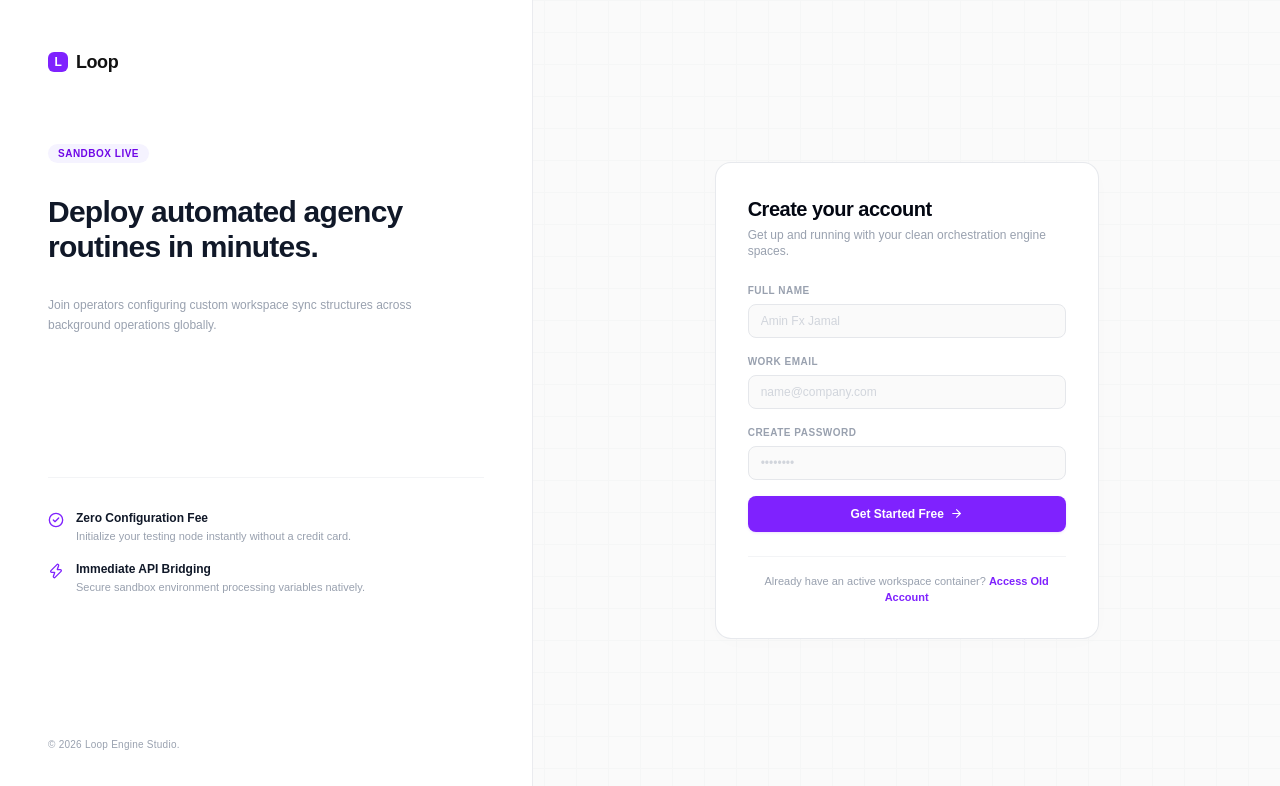
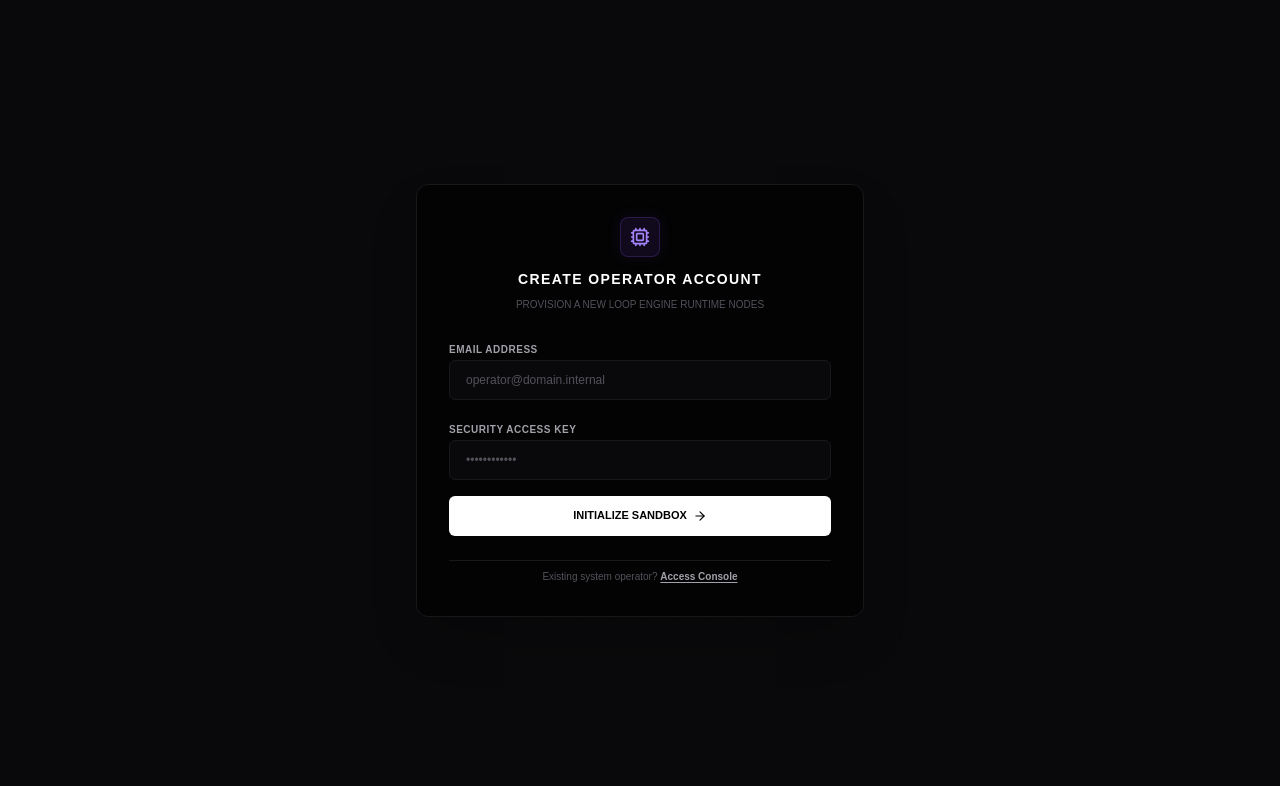
Before and after one commit to aminfxjamal-netizen/loopv1, a Next.js app: page /signup in a window 1280 px wide. Shown: the top 786 px of the page. Built offline with nearby package versions, Linux system fonts and the light colour scheme.

Commit message:
Auth: Upgrade signup pipeline to auto-provision user profiles with free tier token balances

```diff
--- a/app/signup/page.tsx
+++ b/app/signup/page.tsx
@@ -2,186 +2,143 @@
 
 import { useState } from 'react';
 import { useRouter } from 'next/navigation';
-import { ArrowRight, Loader2, CheckCircle2, ShieldCheck, Zap } from 'lucide-react';
 import Link from 'next/link';
+import { supabase } from '@/lib/supabase';
+import { Cpu, ShieldAlert, ArrowRight, Loader2 } from 'lucide-react';
 
-export default function PerfectSignupPage() {
+export default function EnhancedSignupPage() {
   const router = useRouter();
-  const [name, setName] = useState('');
   const [email, setEmail] = useState('');
   const [password, setPassword] = useState('');
-  const [isLoading, setIsLoading] = useState(false);
-  const [error, setError] = useState('');
+  const [statusLog, setStatusLog] = useState<string | null>(null);
+  const [loading, setLoading] = useState(false);
 
-  const handleSignupAndAutoLogin = async (e: React.FormEvent) => {
+  const handleRegisterPipeline = async (e: React.FormEvent) => {
     e.preventDefault();
-    setIsLoading(true);
-    setError('');
+    setLoading(true);
+    setStatusLog('Initializing authentication register packet...');
 
     try {
-      const response = await fetch('/api/auth/register', {
-        method: 'POST',
-        headers: { 'Content-Type': 'application/json' },
-        body: JSON.stringify({ name, email, password }),
+      // 1. Fire registration request to Supabase Auth Handler
+      const { data: authData, error: authError } = await supabase.auth.signUp({
+        email,
+        password,
+        options: {
+          emailRedirectTo: `${window.location.origin}/auth/callback`,
+        },
       });
 
-      const data = await response.json();
+      if (authError) throw authError;
 
-      if (!response.ok) {
-        throw new Error(data.message || 'Instance provisioning failed.');
+      if (authData?.user) {
+        setStatusLog('Auth record verified. Provisioning internal database container...');
+
+        // 2. Provision the custom user profile with their initial Free Trial allocation
+        const { error: profileError } = await supabase
+          .from('user_profiles')
+          .insert([
+            {
+              user_id: authData.user.id,
+              plan_tier: 'free',
+              remaining_tokens: 1500000, // Allocating the 1.5M Evaluation Sandbox tokens
+              last_reset_date: new Date().toISOString(),
+            },
+          ]);
+
+        if (profileError) {
+          console.error('Database instantiation error:', profileError.message);
+          // Keep flowing even if profile insert flags, but log it for backend debugging
         }
 
-      // Fast auto-login handoff
-      if (data.token) {
-        router.push('/workspace');
-      } else {
-        router.push('/login?registered=true');
+        setStatusLog('Registration successful. Redirecting to workspace console...');
+        router.push('/dashboard');
       }
+
     } catch (err: any) {
-      setError(err.message || 'An unexpected connection drop occurred.');
-      setIsLoading(false);
+      setStatusLog(`[REGISTRATION_REJECTION]: ${err.message || 'Handshake failed.'}`);
+    } finally {
+      setLoading(false);
     }
   };
 
   return (
-    <main className="min-h-screen bg-[#FAFAFA] text-[#121212] font-sans antialiased overflow-x-hidden flex flex-col md:grid md:grid-cols-12 relative">
+    <div className="min-h-screen bg-[#09090B] text-[#E4E4E7] font-mono flex items-center justify-center p-4 relative selection:bg-violet-500/30">
+      <div className="absolute inset-0 bg-[linear-gradient(to_right,#1f1f1f10_1px,transparent_1px),linear-gradient(to_bottom,#1f1f1f10_1px,transparent_1px)] bg-[size:32px_32px] pointer-events-none" />
 
-      {/* Engineering Canvas Grid Layer */}
-      <div className="absolute inset-0 bg-[linear-gradient(to_right,#E5E7EB_1px,transparent_1px),linear-gradient(to_bottom,#E5E7EB_1px,transparent_1px)] bg-[size:32px_32px] opacity-20 pointer-events-none z-0" />
+      <div className="max-w-md w-full bg-[#030303] border border-[#18181B] rounded-xl p-8 shadow-2xl space-y-6 relative z-10">
 
-      {/* Left Column: Value Proposition & Social Proof (Closes Hesitation instantly) */}
-      <div className="hidden md:flex md:col-span-5 bg-white border-r border-gray-200/80 p-12 flex-col justify-between relative z-10">
-        <div>
-          <Link href="/" className="text-lg font-bold tracking-tight text-[#121212] flex items-center gap-2 no-underline mb-16">
-            <span className="w-5 h-5 bg-violet-600 rounded-md flex items-center justify-center text-white text-xs font-black">L</span>
-            Loop
-          </Link>
-
-          <div className="space-y-8">
-            <div className="inline-flex items-center gap-1.5 px-2.5 py-0.5 rounded-full bg-violet-50 text-[10px] text-violet-700 font-bold uppercase tracking-wider font-mono">
-              Sandbox Live
+        {/* BRAND IDENTITY NODE */}
+        <div className="space-y-2 text-center">
+          <div className="w-10 h-10 bg-violet-500/10 border border-violet-500/20 text-violet-400 rounded-lg flex items-center justify-center mx-auto mb-3 shadow-[0_0_15px_rgba(139,92,246,0.1)]">
+            <Cpu size={20} />
           </div>
-            <h2 className="text-3xl font-black tracking-tight text-gray-900 leading-[1.15]">
-              Deploy automated agency routines in minutes.
-            </h2>
-            <p className="text-xs text-gray-400 font-normal leading-relaxed max-w-sm">
-              Join operators configuring custom workspace sync structures across background operations globally.
-            </p>
-          </div>
+          <h2 className="text-sm font-black uppercase tracking-widest text-white">Create Operator Account</h2>
+          <p className="text-[10px] text-[#52525B]">PROVISION A NEW LOOP ENGINE RUNTIME NODES</p>
         </div>
 
-        {/* Dynamic Micro Value Hooks */}
-        <div className="space-y-4 border-t border-gray-100 pt-8">
-          <div className="flex items-start gap-3">
-            <CheckCircle2 size={16} className="text-violet-600 shrink-0 mt-0.5" />
-            <div>
-              <h4 className="text-xs font-bold text-gray-900">Zero Configuration Fee</h4>
-              <p className="text-[11px] text-gray-400 mt-0.5">Initialize your testing node instantly without a credit card.</p>
-            </div>
-          </div>
-          <div className="flex items-start gap-3">
-            <Zap size={16} className="text-violet-600 shrink-0 mt-0.5" />
-            <div>
-              <h4 className="text-xs font-bold text-gray-900">Immediate API Bridging</h4>
-              <p className="text-[11px] text-gray-400 mt-0.5">Secure sandbox environment processing variables natively.</p>
-            </div>
-          </div>
-        </div>
-
-        <div className="text-[10px] font-mono text-gray-400 font-medium tracking-wide">
-          &copy; 2026 Loop Engine Studio.
-        </div>
-      </div>
-
-      {/* Right Column: Clean, Frictionless Interactive Form Frame */}
-      <div className="flex-1 md:col-span-7 flex items-center justify-center px-6 py-12 relative z-10">
-
-        {/* Minimal Mobile Header Logo representation */}
-        <div className="absolute top-6 left-6 md:hidden">
-          <Link href="/" className="text-lg font-bold tracking-tight text-[#121212] flex items-center gap-2 no-underline">
-            <span className="w-5 h-5 bg-violet-600 rounded-md flex items-center justify-center text-white text-xs font-black">L</span>
-            Loop
-          </Link>
-        </div>
-
-        <div className="max-w-sm w-full bg-white border border-gray-200/90 rounded-2xl p-6 sm:p-8 shadow-[0_4px_24px_rgba(0,0,0,0.01)] text-left">
-          <div className="mb-6">
-            <h1 className="text-xl font-bold tracking-tight text-gray-950">Create your account</h1>
-            <p className="text-xs text-gray-400 mt-1">Get up and running with your clean orchestration engine spaces.</p>
-          </div>
-
-          {error && (
-            <div className="mb-4 p-2.5 bg-red-50 border border-red-200 text-red-600 text-xs rounded-lg font-medium">
-              {error}
-            </div>
-          )}
-
-          <form onSubmit={handleSignupAndAutoLogin} className="space-y-4">
-            <div>
-              <label className="block text-[10px] font-bold text-gray-400 uppercase tracking-wider mb-1.5 font-mono">Full Name</label>
+        {/* INPUT DISPATCH FORM */}
+        <form onSubmit={handleRegisterPipeline} className="space-y-4">
+          <div className="space-y-1.5">
+            <label className="text-[10px] uppercase font-bold text-[#A1A1AA] tracking-wider">Email Address</label>
             <input
-                type="text"
+              type="email"
               required
-                value={name}
-                onChange={(e) => setName(e.target.value)}
-                placeholder="Amin Fx Jamal"
-                className="w-full px-3 py-2 bg-[#FAFAFA] border border-gray-200 rounded-lg text-xs font-medium placeholder:text-gray-300 focus:outline-none focus:border-violet-600 focus:bg-white transition"
+              disabled={loading}
+              value={email}
+              onChange={(e) => setEmail(e.target.value)}
+              placeholder="operator@domain.internal"
+              className="w-full h-10 bg-[#09090B] border border-[#18181B] focus:border-[#27272A] rounded-md px-4 text-xs outline-none text-white transition placeholder-[#52525B]"
             />
           </div>
 
-            <div>
-              <label className="block text-[10px] font-bold text-gray-400 uppercase tracking-wider mb-1.5 font-mono">Work Email</label>
-              <input
-                type="email"
-                required
-                value={email}
-                onChange={(e) => setEmail(e.target.value)}
-                placeholder="name@company.com"
-                className="w-full px-3 py-2 bg-[#FAFAFA] border border-gray-200 rounded-lg text-xs font-medium placeholder:text-gray-300 focus:outline-none focus:border-violet-600 focus:bg-white transition"
-              />
-            </div>
-
-            <div>
-              <label className="block text-[10px] font-bold text-gray-400 uppercase tracking-wider mb-1.5 font-mono">Create Password</label>
+          <div className="space-y-1.5">
+            <label className="text-[10px] uppercase font-bold text-[#A1A1AA] tracking-wider">Security Access Key</label>
             <input
               type="password"
               required
+              disabled={loading}
               value={password}
               onChange={(e) => setPassword(e.target.value)}
-                placeholder="••••••••"
-                className="w-full px-3 py-2 bg-[#FAFAFA] border border-gray-200 rounded-lg text-xs font-medium placeholder:text-gray-300 focus:outline-none focus:border-violet-600 focus:bg-white transition"
+              placeholder="••••••••••••"
+              className="w-full h-10 bg-[#09090B] border border-[#18181B] focus:border-[#27272A] rounded-md px-4 text-xs outline-none text-white transition placeholder-[#52525B]"
             />
           </div>
 
           <button
             type="submit"
-              disabled={isLoading}
-              className="w-full mt-2 py-2.5 bg-violet-600 hover:bg-violet-700 text-white font-bold rounded-lg text-xs flex items-center justify-center gap-1.5 transition disabled:opacity-50 shadow-sm shadow-violet-600/10"
+            disabled={loading}
+            className="w-full h-10 bg-white hover:bg-[#E4E4E7] text-black text-[11px] font-black uppercase rounded-md transition flex items-center justify-center gap-1.5 disabled:opacity-40 cursor-pointer mt-2"
           >
-              {isLoading ? (
-                <>
-                  <Loader2 size={13} className="animate-spin" /> Provisioning Node...
-                </>
+            {loading ? (
+              <Loader2 size={14} className="animate-spin" />
             ) : (
               <>
-                  Get Started Free <ArrowRight size={13} />
+                Initialize Sandbox
+                <ArrowRight size={14} />
               </>
             )}
           </button>
         </form>
 
-          {/* Clean Redirect to Handle Users Seeking Existing State Accounts */}
-          <div className="mt-6 border-t border-gray-100 pt-4 text-center">
-            <p className="text-[11px] text-gray-400 font-medium">
-              Already have an active workspace container?{' '}
-              <Link href="/login" className="text-violet-600 hover:text-violet-700 font-bold no-underline">
-                Access Old Account
+        {/* FEEDBACK MONITOR CONSOLE */}
+        {statusLog && (
+          <div className="bg-[#09090B] border border-[#18181B] p-3 rounded-md text-[10px] text-[#A1A1AA] flex items-start gap-2 animate-fadeIn">
+            <ShieldAlert size={14} className="text-violet-400 flex-shrink-0 mt-0.5" />
+            <p className="leading-relaxed font-mono">{statusLog}</p>
+          </div>
+        )}
+
+        {/* ROUTING FOOTNOTE */}
+        <div className="text-center pt-2 border-t border-[#18181B]">
+          <p className="text-[10px] text-[#52525B]">
+            Existing system operator?{' '}
+            <Link href="/login" className="text-[#A1A1AA] hover:text-white underline underline-offset-2 transition font-bold">
+              Access Console
             </Link>
           </p>
         </div>
-        </div>
 
       </div>
-    </main>
+    </div>
   );
 }
```
Lines whose indentation alone changed are shown as unchanged.
